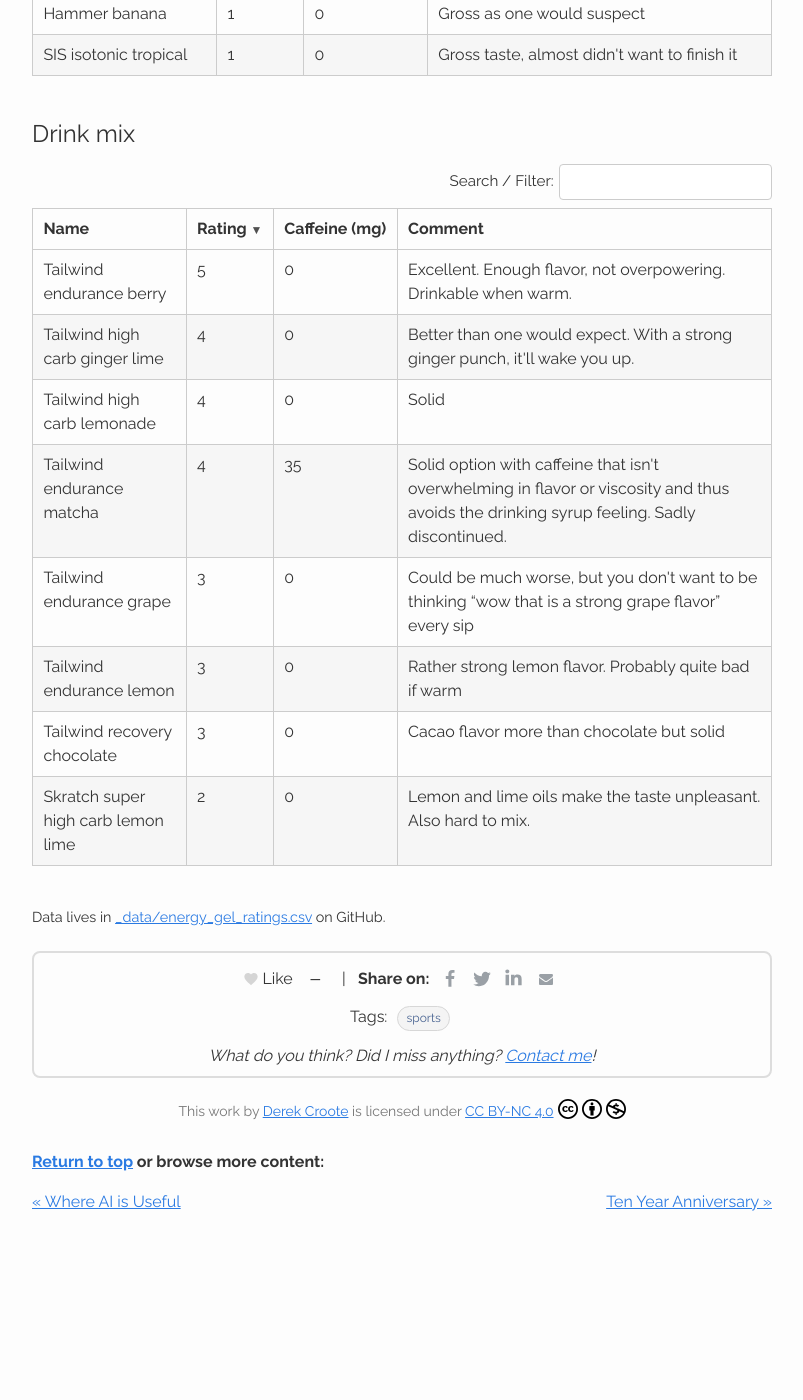
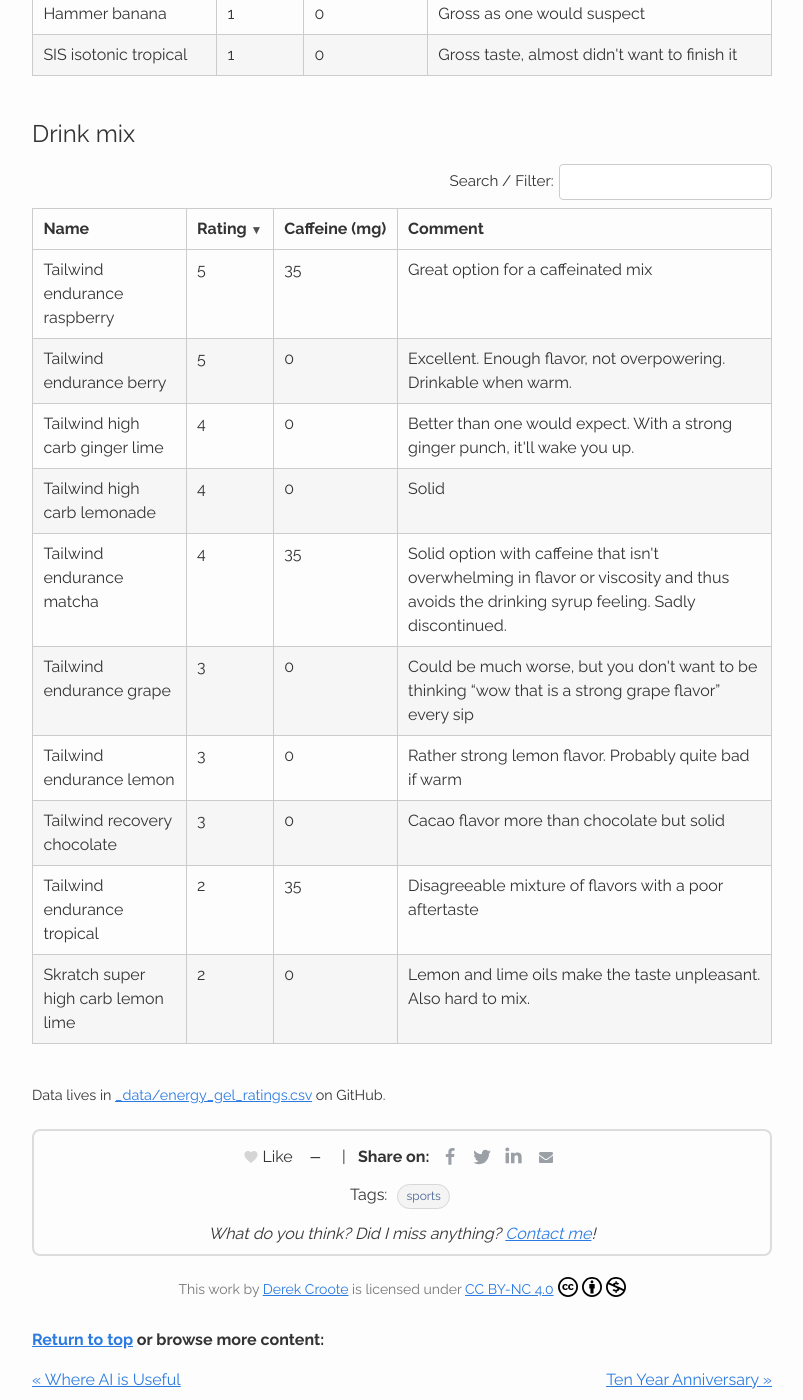
Before and after one commit to dcroote/dcroote.github.io, a Jekyll site: the page built from _posts/2026-06-20-energy-gel-drink-mix-ratings.md, in a window 1280 px wide and 1400 px high, scrolled down 2072 px. Shown: the whole window, without its empty margins (238-1041 px from the left). Built offline with Jekyll 4.4.1, drawn with Linux system fonts in a browser that asks for light colours; before the commit the page ends 3342 px from its top, so only the background shows below that; some of the changed text lies outside the part shown.

Commit message:
feat: rate Tailwind raspberry and tropical drink mixes
Add caffeinated endurance fuel reviews and refresh the ratings post date.

Co-authored-by: cursor.79941 <cursor.79941@passmail.net>

```diff
--- a/_data/energy_gel_ratings.csv
+++ b/_data/energy_gel_ratings.csv
@@ -27,3 +27,5 @@ UCAN edge gel strawberry banana,0,"Horrible taste, would decline even if free",1
 Tailwind high carb lemonade,0,Solid,4,Drink mix
 Tailwind high carb ginger lime,0,"Better than one would expect. With a strong ginger punch, it'll wake you up.",4,Drink mix
 Skratch super high carb lemon lime,0,"Lemon and lime oils make the taste unpleasant. Also hard to mix.",2,Drink mix
+Tailwind endurance raspberry,35,"Great option for a caffeinated mix",5,Drink mix
+Tailwind endurance tropical,35,"Disagreeable mixture of flavors with a poor aftertaste",2,Drink mix
```
Also changed, not shown: _posts/2026-06-20-energy-gel-drink-mix-ratings.md (+1 -1 lines).
